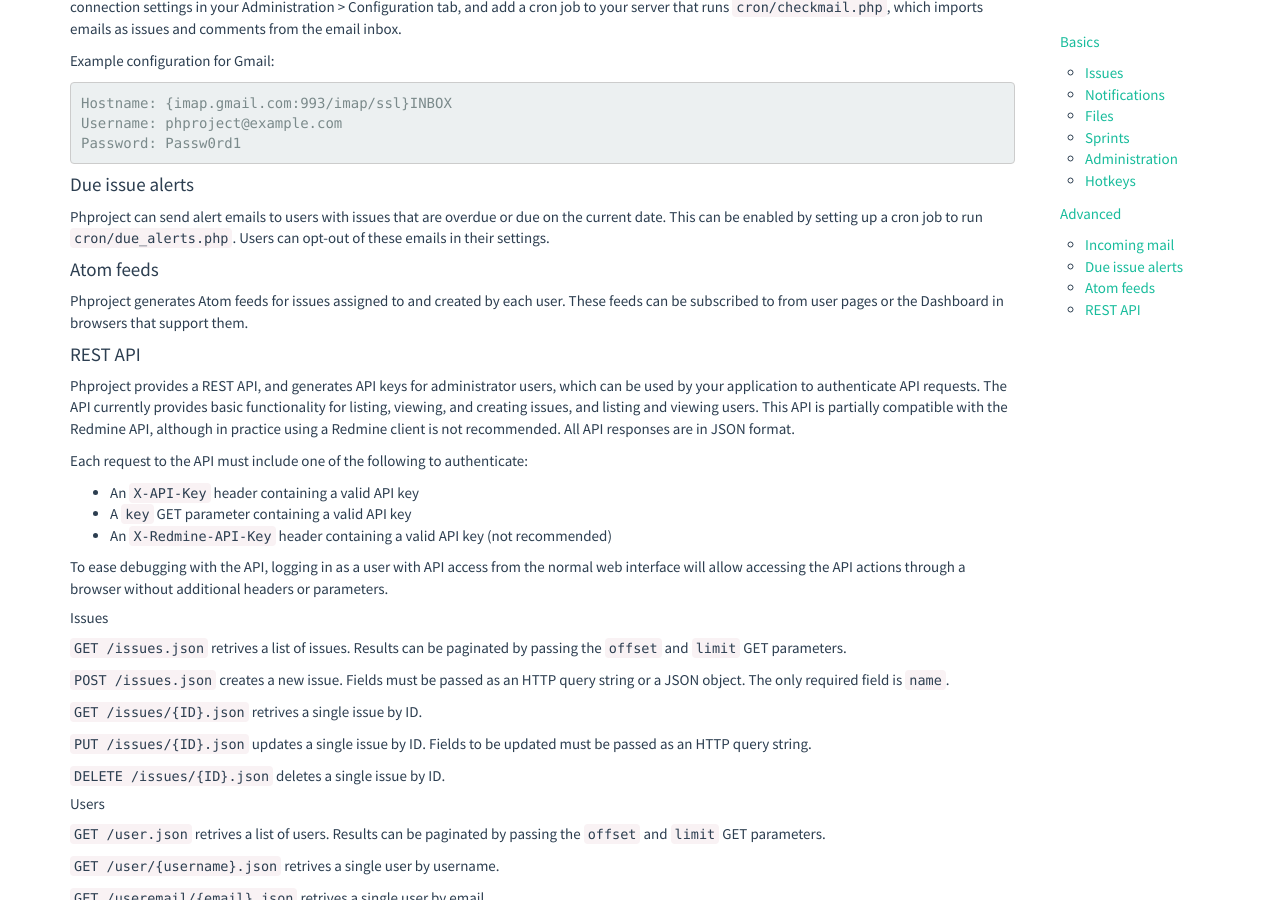
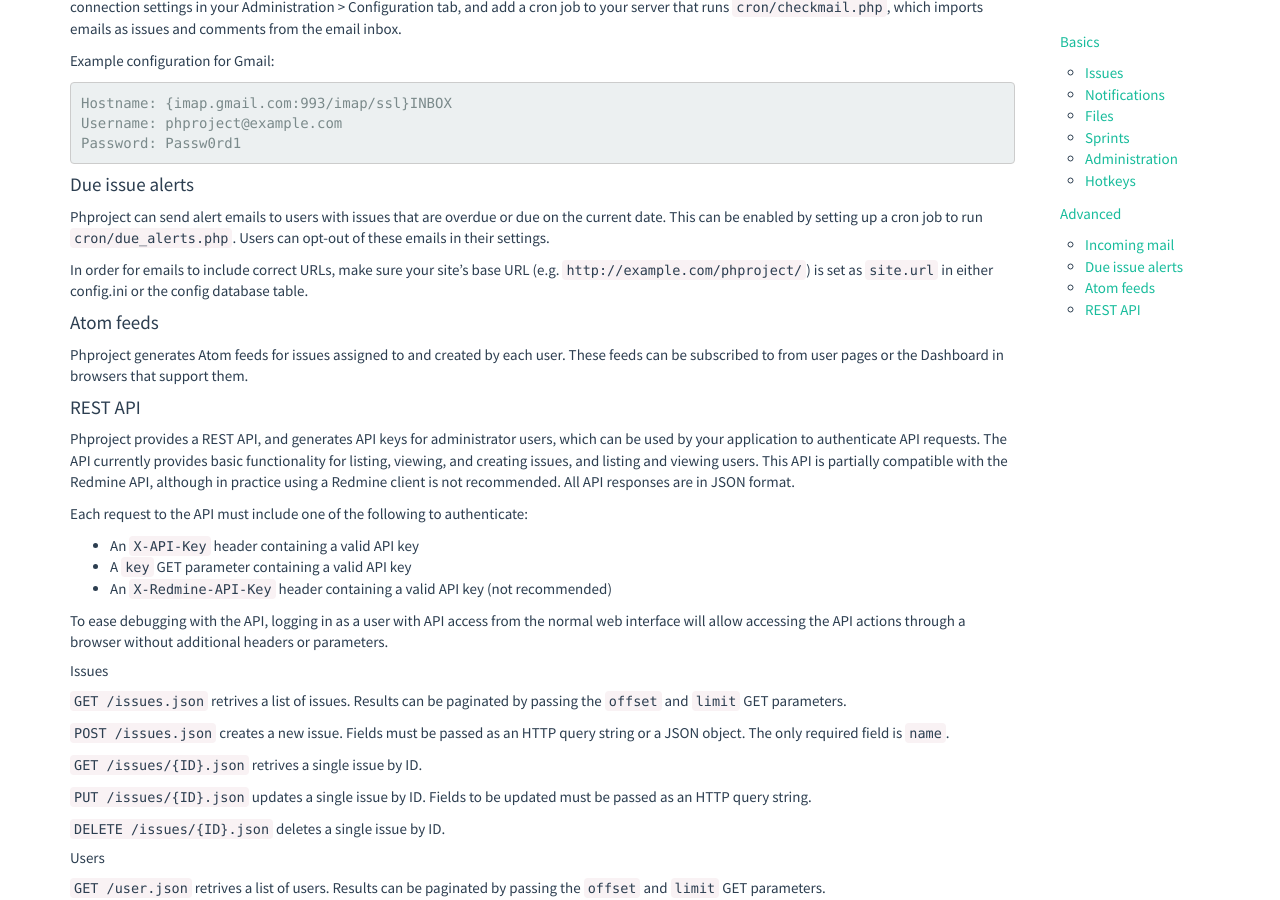
Before and after one commit to Alanaktion/phproject, a Jekyll site: the page built from use.md, in a window 1280 px wide and 900 px high, scrolled down 1267 px. Built offline with Jekyll 4.4.1, drawn with Linux system fonts in a browser that asks for light colours; nearby versions of some CDN libraries.

Commit message:
Document site base URL configuration #253

```diff
--- a/use.md
+++ b/use.md
@@ -70,6 +70,8 @@ Password: Passw0rd1
 #### Due issue alerts
 Phproject can send alert emails to users with issues that are overdue or due on the current date. This can be enabled by setting up a cron job to run `cron/due_alerts.php`. Users can opt-out of these emails in their settings.
 
+In order for emails to include correct URLs, make sure your site's base URL (e.g. `http://example.com/phproject/`) is set as `site.url` in either config.ini or the config database table.
+
 #### Atom feeds
 Phproject generates Atom feeds for issues assigned to and created by each user. These feeds can be subscribed to from user pages or the Dashboard in browsers that support them.
 
```
